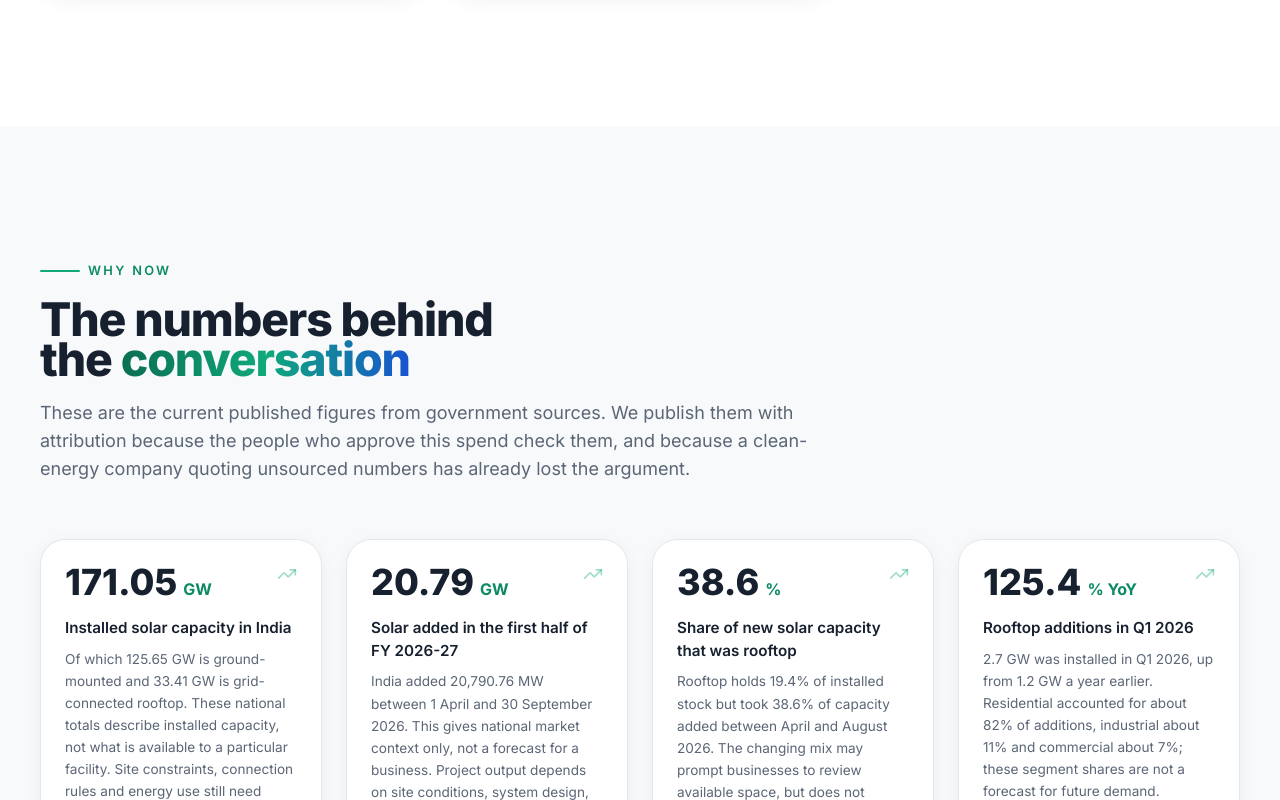
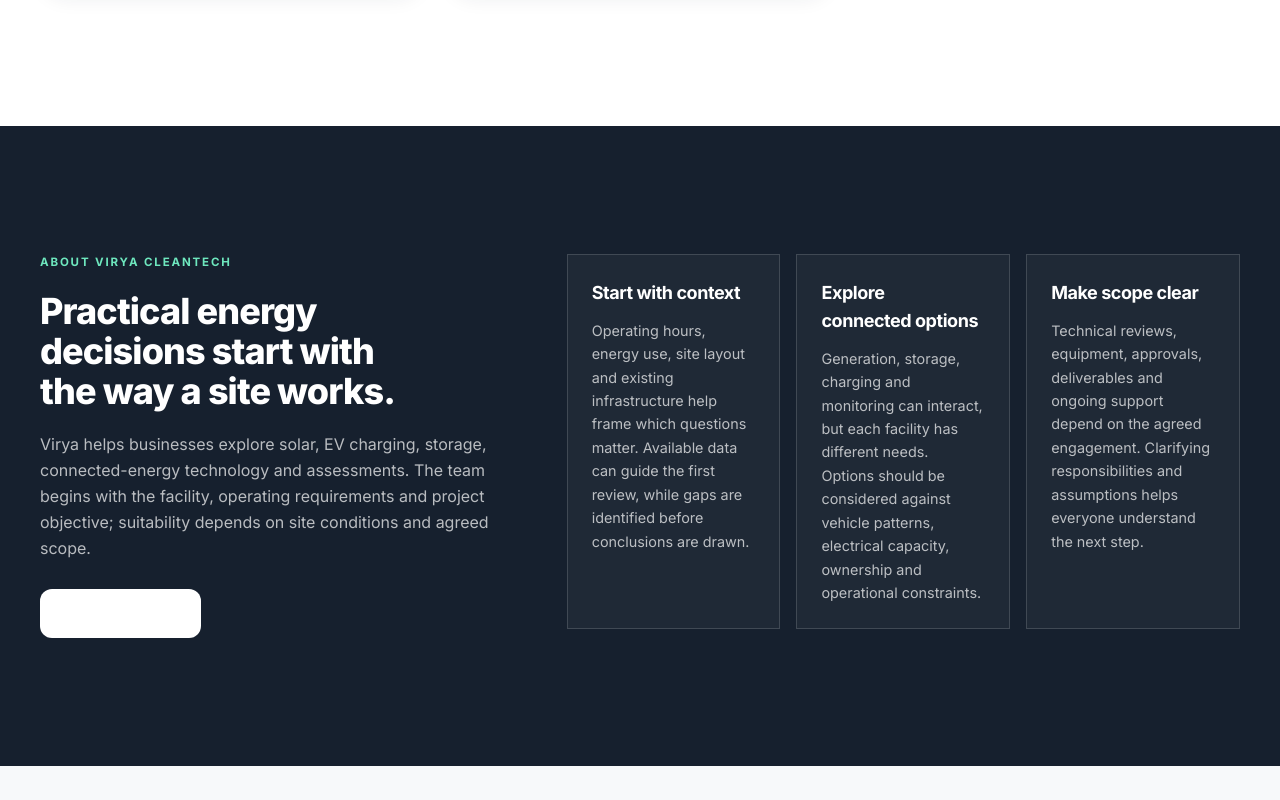
Before and after one commit to hari-krishnan-intg3/Virya-Clean-Tech-intg3, a React (Vite) app in the folder Website/FrontEnd/: page / in a window 1280 px wide. Shown: the part 2640-3440 px from the top of the page. Built offline with nearby package versions, Linux system fonts and the light colour scheme.

Commit message:
Add About preview after Home offerings

```diff
--- a/Website/FrontEnd/src/pages/HomePage.tsx
+++ b/Website/FrontEnd/src/pages/HomePage.tsx
@@ -71,7 +71,7 @@
             <div className="max-w-2xl">
               <p className="eyebrow">
                 <span className="rule-accent" />
-                Services
+                Offerings
               </p>
               <h2 className="mt-5 text-3xl font-extrabold leading-[1.12] text-ink sm:text-4xl lg:text-[2.9rem]">
                 Comprehensive energy solutions, <span className="text-gradient">in the right order</span>
@@ -145,6 +145,57 @@
                 </Link>
               </div>
             </Reveal>
+          </div>
+        </div>
+      </section>
+
+      <section id="about" className="section bg-ink">
+        <div className="shell">
+          <div className="grid gap-10 lg:grid-cols-12 lg:items-start lg:gap-16">
+            <Reveal className="lg:col-span-5">
+              <p className="text-[0.72rem] font-bold uppercase tracking-[0.16em] text-emerald-300">
+                About Virya Cleantech
+              </p>
+              <h2 className="mt-5 text-3xl font-extrabold leading-[1.12] text-white sm:text-4xl">
+                Practical energy decisions start with the way a site works.
+              </h2>
+              <p className="mt-5 text-base leading-relaxed text-white/70">
+                Virya helps businesses explore solar, EV charging, storage,
+                connected-energy technology and assessments. The team begins
+                with the facility, operating requirements and project objective;
+                suitability depends on site conditions and agreed scope.
+              </p>
+              <Link to="/about" className="btn-outline mt-7 border-white/25 text-white hover:bg-white/10">
+                About Virya
+                <ArrowRight className="h-4 w-4" />
+              </Link>
+            </Reveal>
+
+            <div className="grid gap-4 sm:grid-cols-3 lg:col-span-7">
+              {[
+                {
+                  title: 'Start with context',
+                  body: 'Operating hours, energy use, site layout and existing infrastructure help frame which questions matter. Available data can guide the first review, while gaps are identified before conclusions are drawn.',
+                },
+                {
+                  title: 'Explore connected options',
+                  body: 'Generation, storage, charging and monitoring can interact, but each facility has different needs. Options should be considered against vehicle patterns, electrical capacity, ownership and operational constraints.',
+                },
+                {
+                  title: 'Make scope clear',
+                  body: 'Technical reviews, equipment, approvals, deliverables and ongoing support depend on the agreed engagement. Clarifying responsibilities and assumptions helps everyone understand the next step.',
+                },
+              ].map((item, index) => (
+                <Reveal key={item.title} delay={index * 0.06} as="div">
+                  <article className="h-full border border-white/15 bg-white/[0.04] p-5 sm:p-6">
+                    <h3 className="text-lg font-bold text-white">{item.title}</h3>
+                    <p className="mt-3 text-[0.9rem] leading-relaxed text-white/70">
+                      {item.body}
+                    </p>
+                  </article>
+                </Reveal>
+              ))}
+            </div>
           </div>
         </div>
       </section>
@@ -263,7 +314,6 @@
         title="Have an energy project in mind?"
         body="Tell us about your facility, operating requirements or project question. The team can help identify the information and next step relevant to your enquiry."
         primary={{ label: 'Request a consultation', to: '/request-consultation' }}
-        secondary={{ label: 'Contact the team', to: '/contact' }}
       />
     </>
   );
```
